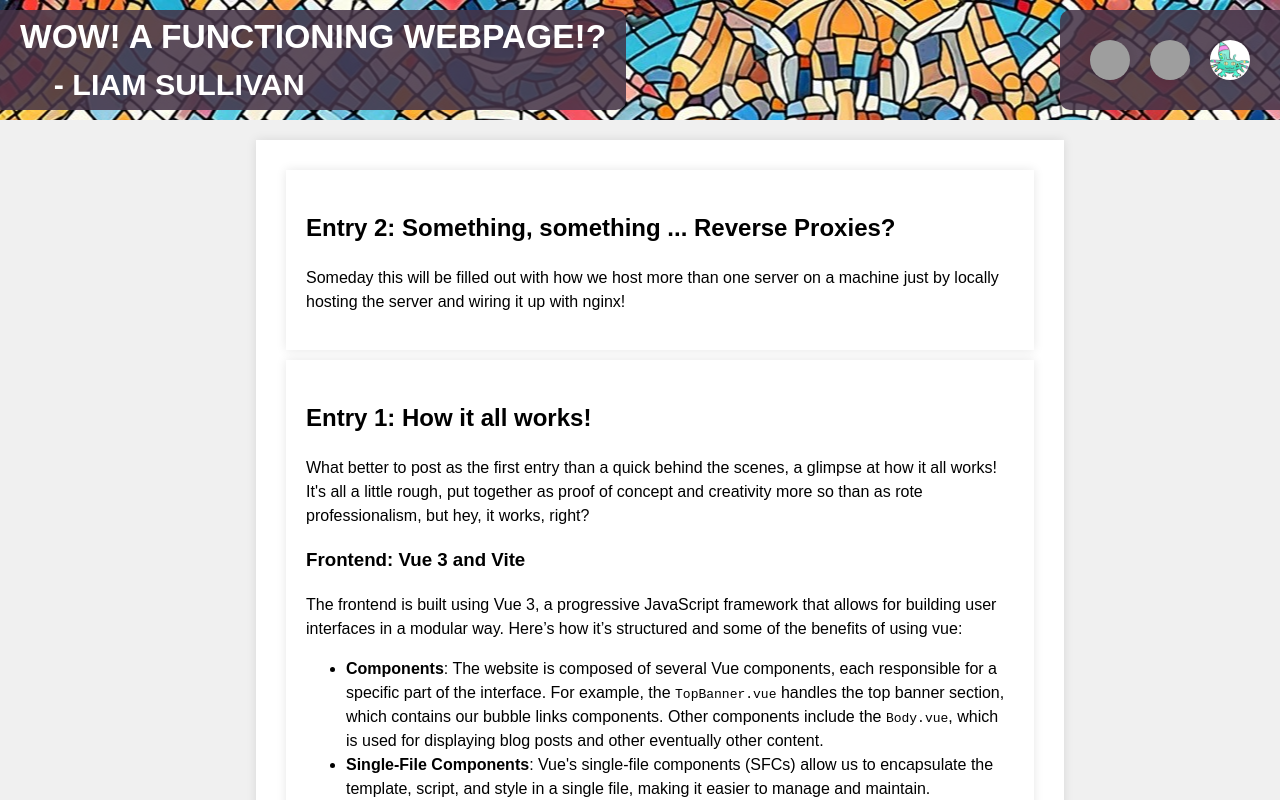
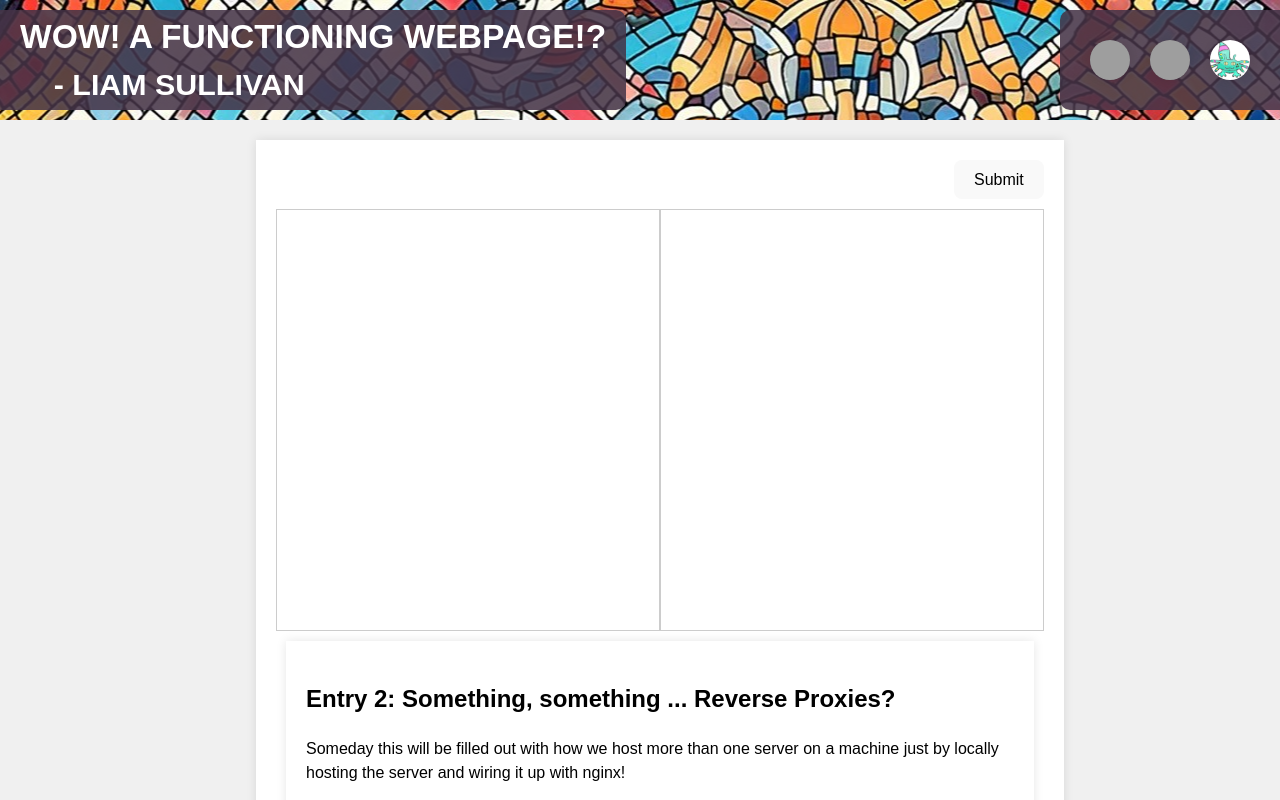
Before and after one commit to sullivan-lconnor/personal-website, a Vue app: page / in a window 1280 px wide. Shown: the top 800 px of the page. Built offline with nearby package versions, Linux system fonts and the light colour scheme; grey boxes are pictures that could not be loaded.

Commit message:
adds simple markdown posting

```diff
--- a/package.json
+++ b/package.json
@@ -11,6 +11,7 @@
   },
   "dependencies": {
     "express": "^4.19.2",
+    "markdown-it": "^14.1.0",
     "marked": "^12.0.2",
     "rollup-plugin-copy": "^3.5.0",
     "vue": "^3.4.21"
--- a/src/components/Body.vue
+++ b/src/components/Body.vue
@@ -1,14 +1,16 @@
 <template>
   <div class="body">
     <div class="content">
-      <BlogPost mdPath="src/assets/blog_posts/Post2_reverse_proxies.md" />
-      <BlogPost mdPath="src/assets/blog_posts/Post1_how_it_all_works.md" />
+      <MarkdownEditor />
+      <MarkdownPost mdPath="src/assets/blog_posts/Post2_reverse_proxies.md" />
+      <MarkdownPost mdPath="src/assets/blog_posts/Post1_how_it_all_works.md" />
     </div>
   </div>
 </template>
 
 <script setup>
-import BlogPost from './BlogPost.vue';
+import MarkdownPost from './MarkDownPost.vue';
+import MarkdownEditor from './MarkDownEditor.vue';
 </script>
 
 <style scoped>
--- /dev/null
+++ b/src/components/MarkDownEditor.vue
@@ -0,0 +1,66 @@
+<template>
+    <div class="editor-container">
+      <div class="editor-header">
+        <button @click="submitMarkdown">Submit</button>
+      </div>
+      <div class="editor-body">
+        <textarea v-model="markdownText" class="editor-textarea"></textarea>
+        <div class="editor-preview">
+          <MarkdownRenderer :content="markdownText" />
+        </div>
+      </div>
+    </div>
+  </template>
+
+  <script setup>
+  import { ref } from 'vue';
+  import MarkdownRenderer from './MarkDownRenderer.vue';
+
+  const markdownText = ref('');
+
+  function submitMarkdown() {
+    // Placeholder function for submit button
+    console.log("Submit button clicked");
+  }
+  </script>
+
+  <style scoped>
+  .editor-container {
+    width: 100%;
+    display: flex;
+    flex-direction: column;
+    align-items: center;
+  }
+
+  .editor-header {
+    width: 100%;
+    display: flex;
+    justify-content: flex-end;
+    margin-bottom: 10px;
+  }
+
+  .editor-body {
+    width: 100%;
+    display: flex;
+    justify-content: space-between;
+  }
+
+  .editor-textarea {
+    width: 48%;
+    height: 400px;
+    padding: 10px;
+    font-family: monospace;
+    font-size: 16px;
+    border: 1px solid #ccc;
+    resize: none;
+  }
+
+  .editor-preview {
+    width: 48%;
+    height: 400px;
+    padding: 10px;
+    border: 1px solid #ccc;
+    overflow-y: auto;
+    text-align: left;
+  }
+  </style>
--- /dev/null
+++ b/src/components/MarkDownPost.vue
@@ -0,0 +1,33 @@
+<template>
+  <MarkdownRenderer :content="content" class="markdown-post" />
+</template>
+
+<script setup>
+import { ref, onMounted } from 'vue';
+import MarkdownRenderer from './MarkDownRenderer.vue';
+
+const props = defineProps({
+  mdPath: {
+    type: String,
+    required: true,
+  },
+});
+
+const content = ref('');
+
+onMounted(async () => {
+  const response = await fetch(props.mdPath);
+  content.value = await response.text();
+});
+</script>
+
+<style scoped>
+.markdown-post {
+  padding: 20px;
+  margin: 10px;
+  background-color: white;
+  color: black;
+  box-shadow: 0 0 10px rgba(0, 0, 0, 0.1);
+  text-align: left;
+}
+</style>
--- /dev/null
+++ b/src/components/MarkDownRenderer.vue
@@ -0,0 +1,34 @@
+<template>
+    <div v-html="renderedMarkdown"></div>
+  </template>
+
+  <script>
+  import MarkdownIt from 'markdown-it';
+
+  export default {
+    name: 'MarkdownRenderer',
+    props: {
+      content: {
+        type: String,
+        required: true,
+      },
+    },
+    data() {
+      return {
+        markdown: new MarkdownIt(),
+      };
+    },
+    computed: {
+      renderedMarkdown() {
+        // Render the markdown content to HTML
+        return this.markdown.render(this.content);
+      },
+    },
+  };
+  </script>
+
+  <style scoped>
+  div {
+    font-family: Arial, sans-serif;
+  }
+  </style>
```
Also changed, not shown: 1 other file (tests, documents, lock files or other folders).
